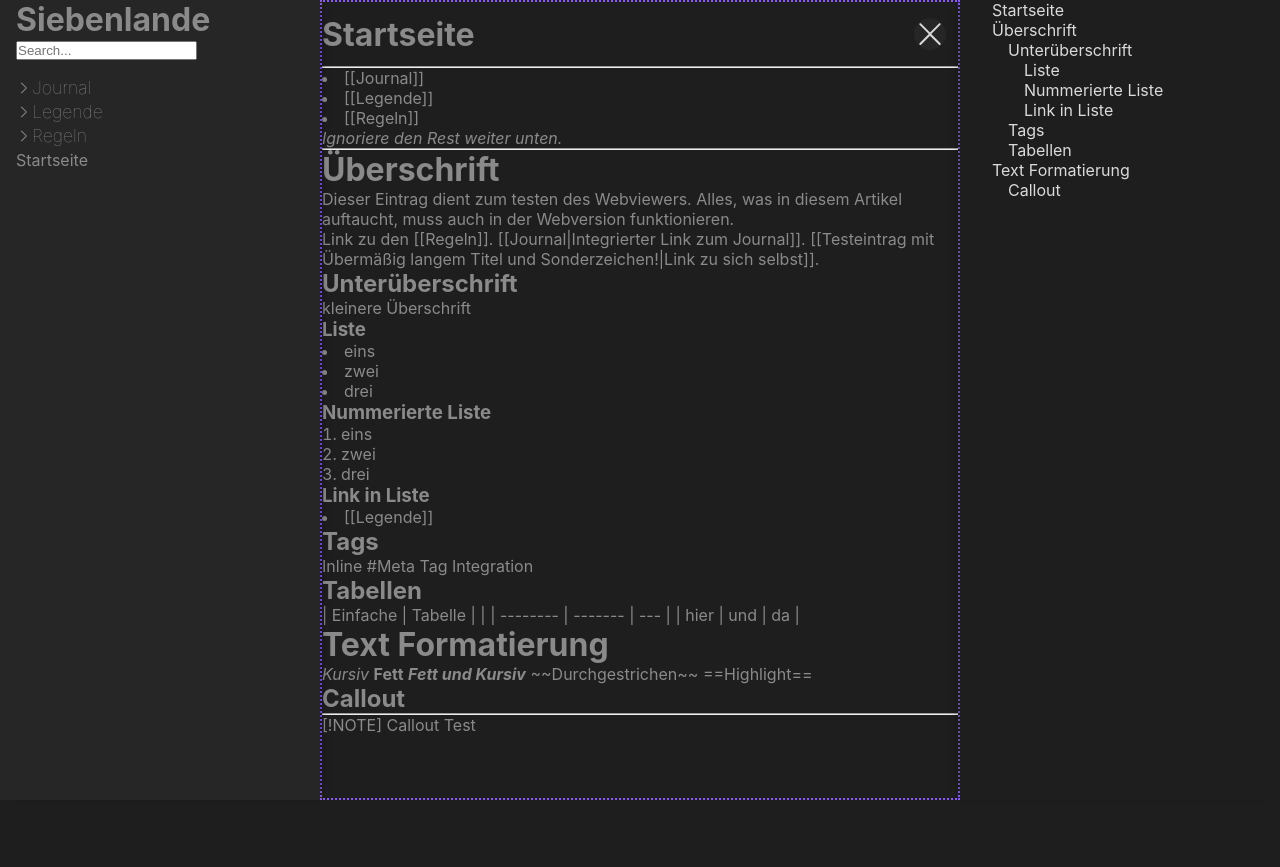
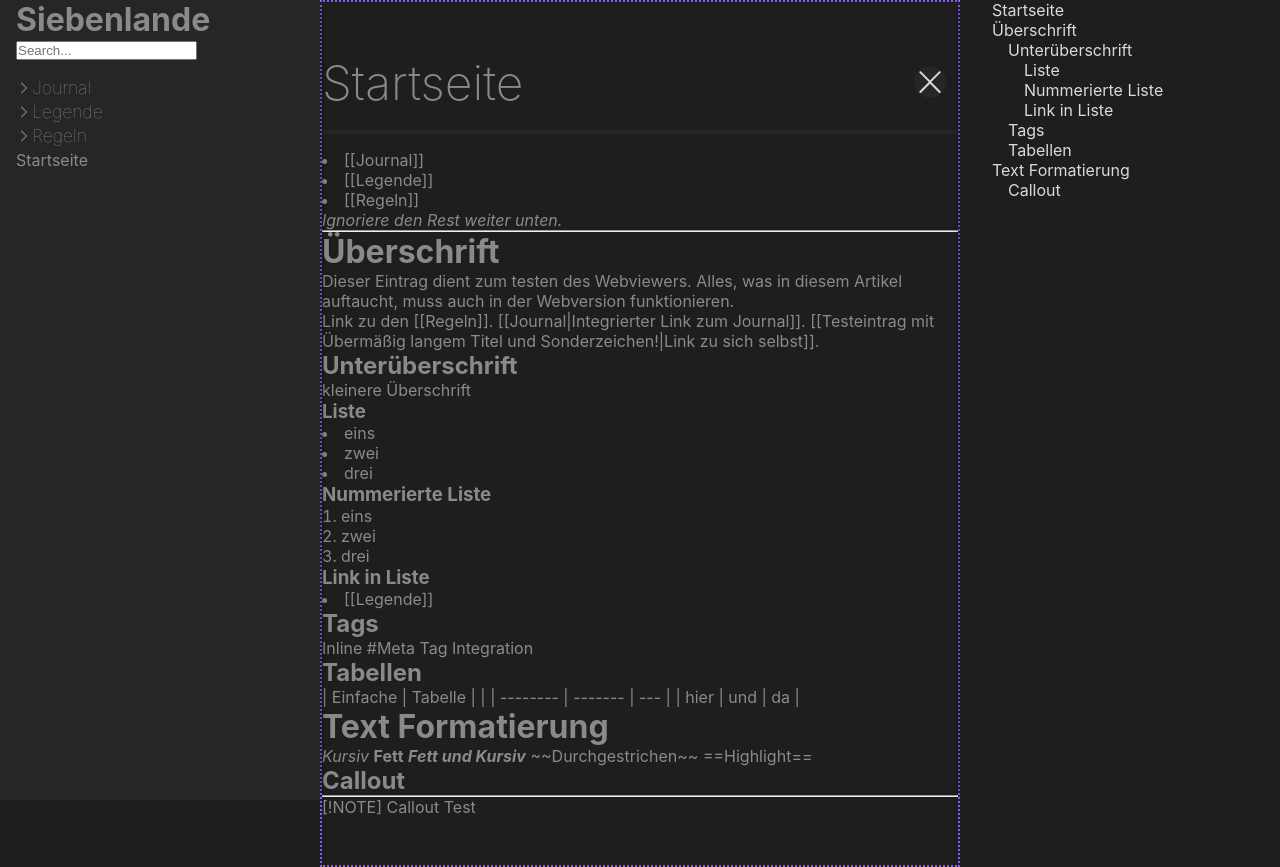
Before and after one commit to JaegerStein/Siebenlande, a React (Create React App) app in the folder app/: page / in a window 1280 px wide. Before the commit the page ends 800 px from the top, so only its background shows below. Built offline with nearby package versions, Linux system fonts and the light colour scheme.

Commit message:
styling in center

```diff
--- a/app/src/components/Center/Entry.tsx
+++ b/app/src/components/Center/Entry.tsx
@@ -46,8 +46,8 @@ const Entry: FC<EntryProps> = ({ entry, path }: EntryProps) => {
                 </div>
                 <div className='entry-meta'>
                 </div>
+                <hr></hr>
             </div>
-            <hr></hr>
             <div className='entry-body'>
                 <Markdown>{content}</Markdown>
             </div>
--- a/app/src/styles/Center.scss
+++ b/app/src/styles/Center.scss
@@ -8,10 +8,13 @@
 }
 
 .entry {
+    margin: 3rem 0;
     max-width: 75ch;
     width: 100%;
 
     list-style: inside;
+
+    .entry-header {
 
         .entry-title {
             height: 4rem;
@@ -19,6 +22,11 @@
             display: flex;
             justify-content: space-between;
             align-items: center;
+
+            h1 {
+                font-size: 3rem;
+                font-weight: 200;
+            }
 
             button {
                 display: flex;
@@ -41,4 +49,10 @@
             }
         }
 
+        hr {
+            margin: 1rem 0;
+            border: none;
+            border-top: 4px solid $color-background;
         }
+    }
+}
```
Lines whose indentation alone changed are shown as unchanged.
